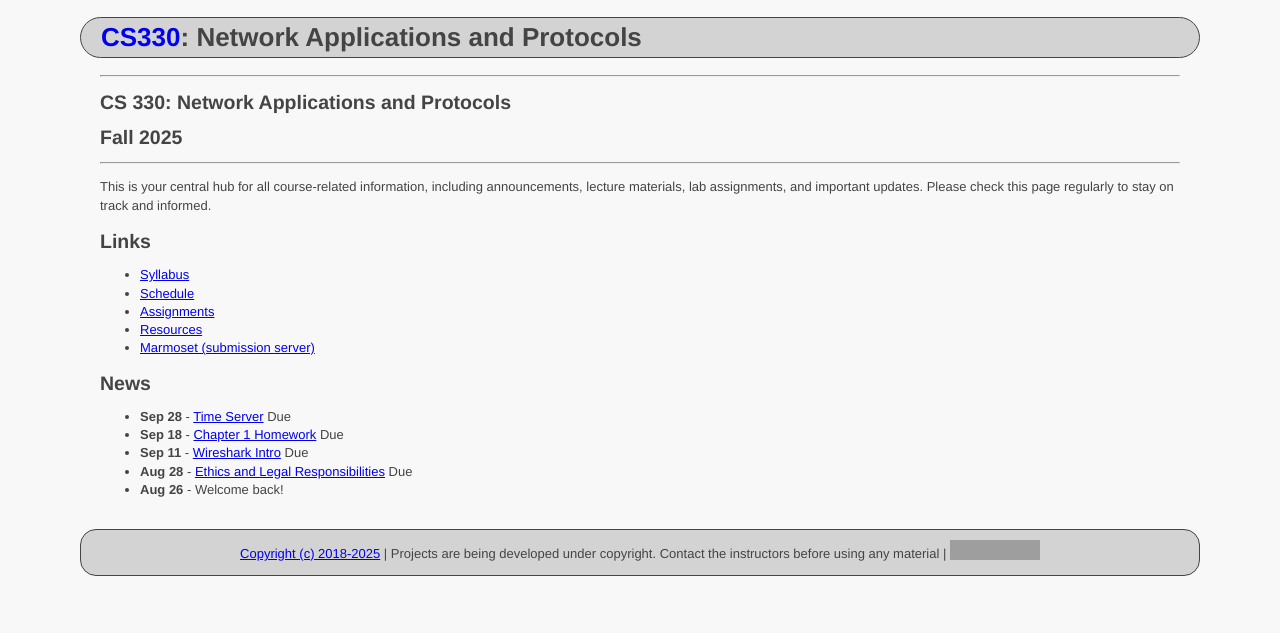
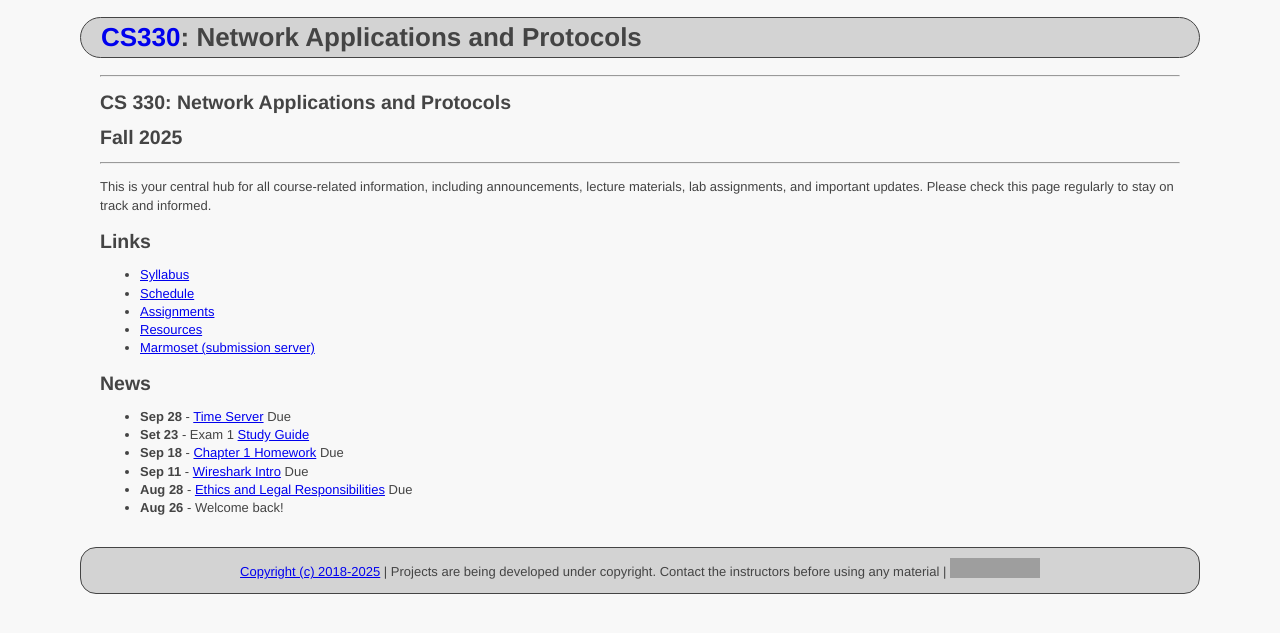
Before and after one commit to ycpcs/cs330-fall2025, a Jekyll site: the page built from index.md, in a window 1280 px wide. Shown: the top 633 px of the page. Built offline with Jekyll 4.4.1, drawn with Linux system fonts in a browser that asks for light colours; grey boxes are pictures that could not be loaded.

Commit message:
add study guide

```diff
--- a/index.md
+++ b/index.md
@@ -24,6 +24,7 @@ This is your central hub for all course-related information, including announcem
 
 ## News
 * **Sep 28** - [Time Server](assignments/time-server.html) Due
+* **Set 23** - Exam 1 [Study Guide](exams/exam-1-guide.html)
 * **Sep 18** - [Chapter 1 Homework](assignments/chapter-1.html) Due
 * **Sep 11** - [Wireshark Intro](assignments/wireshark-intro.html) Due
 * **Aug 28** - [Ethics and Legal Responsibilities](assignments/ethics.html) Due
```
